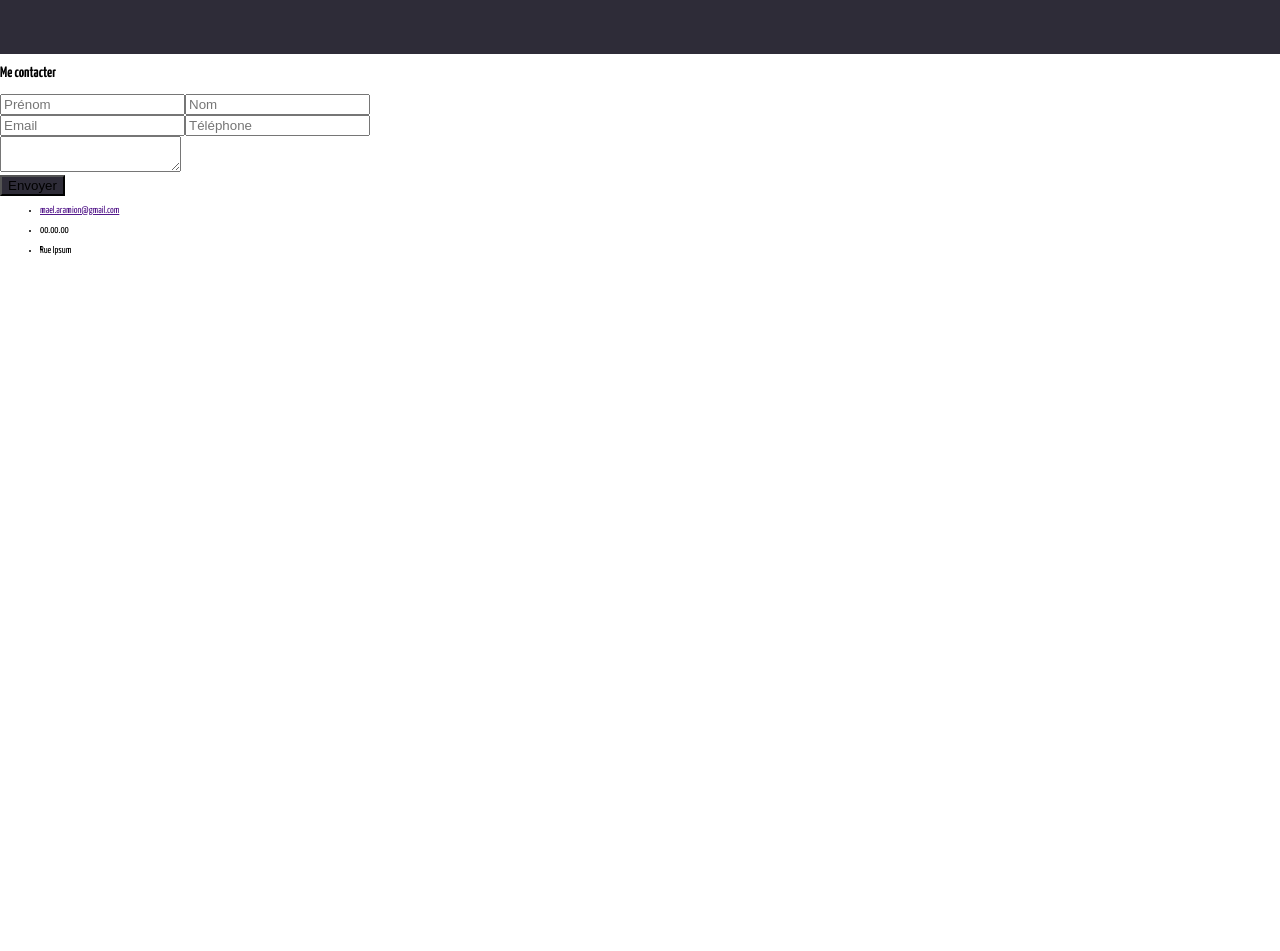
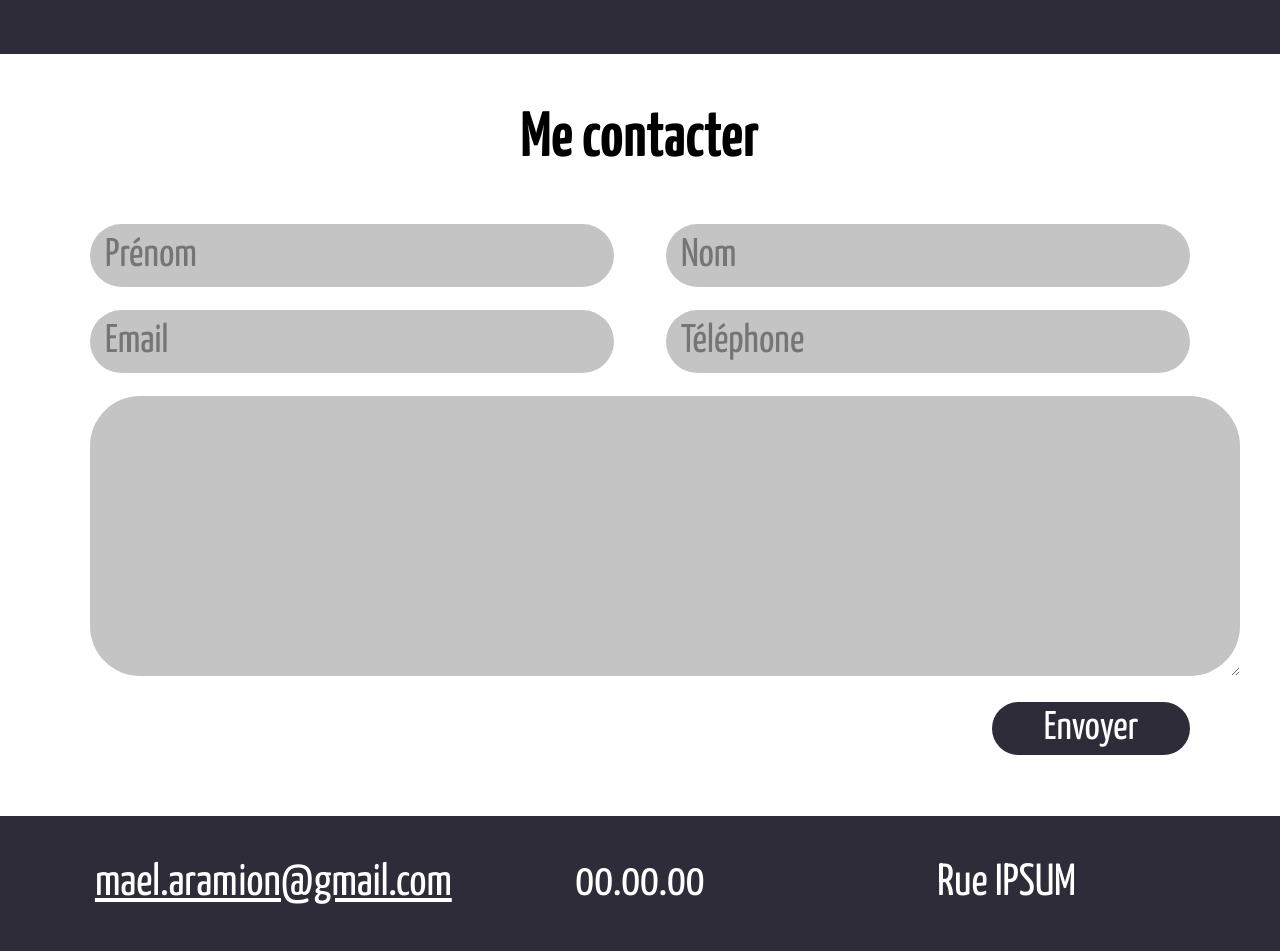
Before and after one commit to MaelAramion/projet_portfolio, a plain HTML site: page index.html in a window 1280 px wide. Shown: the part 2427-3378 px from the top of the page. Before the commit the page ends 2693 px from the top, so only its background shows below. Drawn offline with Linux system fonts and the light colour scheme.

Commit message:
Ajout de style sur toutes les sections

```diff
--- a/index.html
+++ b/index.html
@@ -148,44 +148,46 @@
 
 		<!-- SECTION CONTACTER -->
 		<section id="contact" class="flex-col">
+			<div class="align">
 				<form action="#" method="post" class="form-contact">
 					<div class="flex-col">
 						<h2>Me contacter</h2>
 						<div class="flex-row">
-						<div class="flex-col">
+							<div class="flex-col w-100 input-col-1">
 								<input type="text" name="prenom" placeholder="Prénom">
-							<input type="text" name="nom" placeholder="Email">
+								<input type="text" name="email" placeholder="Email">
 							</div>
-						<div class="flex-col">
+							<div class="flex-col w-100 input-col-2">
 								<input type="text" name="nom" placeholder="Nom">
 								<input type="text" name="tel" placeholder="Téléphone">
 							</div>
 						</div>
-					<div>
+						<div class="w-100">
 							<textarea type="text" name="message" placeholder="Votre message...">
 							</textarea>
 						</div>
-					<div>
-						<input class="bg-black" type="submit" name="submit" value="Envoyer">
+						<div class="flex-row">
+							<button class="bg-black text-light" name="submit">Envoyer</button>
 						</div>
 					</div>
 				</form>
+			</div>
 		</section>
 
 
 		<!-- SECTION footer -->
-		<footer>
-			<ul>
-				<li>
-					<a href="">mael.aramion@gmail.com</a>
-				</li>
-				<li>
+		<footer class="bg-black text-light">
+			<div class=" align flex-row infos">
+				<div class="w-100 info flex-col">
+					<a href="mailto:mael.aramion@gmail.com">mael.aramion@gmail.com</a>
+				</div>
+				<div class="w-100 info flex-col">
 					<p>00.00.00</p>
-				</li>
-				<li>
-					<p>Rue Ipsum</p>
-				</li>
-			</ul>
+				</div>
+				<div class="w-100 info flex-col">
+					<p>Rue IPSUM</p>
+				</div>
+			</div>
 		</footer>
 	</body>
 </html>
--- a/src/css/style.css
+++ b/src/css/style.css
@@ -151,6 +151,66 @@ body{
 .btn-left{
     margin-right: 3rem;
 }
+/* Contact */
+#contact h2{
+    font-size: 6.4rem;
+    text-align: center
+}
+#contact input{
+    border-radius: 5rem;
+    margin-bottom: 2.3rem;
+    height: 6.1rem;
+    background-color: #C4C4C4;
+    border: none;
+    font-family: 'Yanone';
+    font-size: 4rem;
+    padding-left: 1.5rem;
+    padding-right: 1.5rem;
+}
+#contact textarea{
+    min-width: 100%;
+    max-width: 100%;
+    border-radius: 5rem;
+    margin-bottom: 2.3rem;
+    background-color: #C4C4C4;
+    border: none;
+    font-family: 'Yanone';
+    font-size: 4rem;
+    min-height: 26.8rem;
+    padding-left: 2.5rem;
+    padding-right: 2.5rem;
+    padding-top: 1rem;
+}
+.input-col-1{
+    margin-right: 5.2rem;
+}
+#contact button{
+    border-radius: 5rem;
+    font-family: 'Yanone';
+    font-size: 4rem;
+    border: none;
+    width: 19.8rem;
+    height: 5.3rem;
+    margin-left: auto;
+}
+/* Footer */
+footer{
+    justify-self: flex-end;
+    text-align: center;
+    margin-top: 6.1rem;
+}
+.infos{
+    font-size: 4.5rem;
+}
+.info{
+    justify-content: center;
+}
+.info a{
+    color: white;
+}
+.info a:hover{
+    color: darkcyan;
+}
 /* utils */
 .align-nav{
     margin-left: 3rem;
```
Lines whose indentation alone changed are shown as unchanged.
